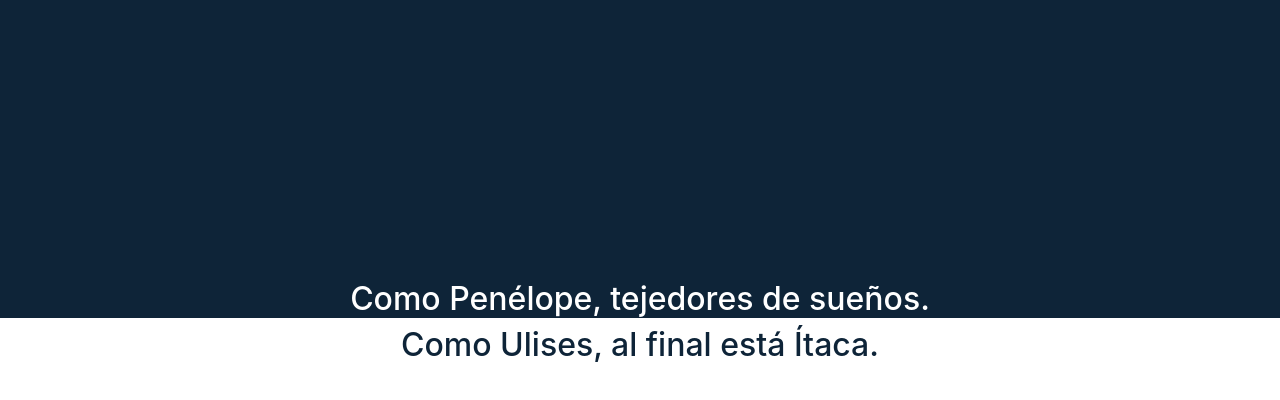
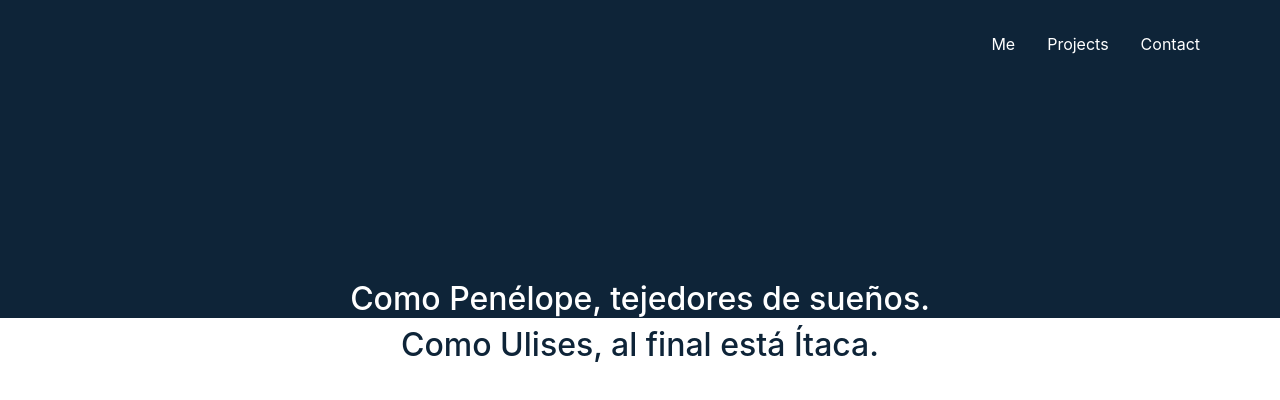
Before and after one commit to alvaromira/alvaromira.github.io, a plain HTML site: page index.html in a window 1280 px wide. Drawn offline with nearby package versions, Linux system fonts and the light colour scheme.

Commit message:
Update index.html

```diff
--- a/index.html
+++ b/index.html
@@ -6,9 +6,12 @@
         <link rel="stylesheet" href="css/main.css">
 	</head>
 	<body>
-
 <div class="intro-top-row blanco-sobre-azul">&nbsp;
-
+          <nav class="nav justify-content-end">
+            <a class="nav-link active" href="#">Me</a>
+            <a class="nav-link" href="#">Projects</a>
+            <a class="nav-link" href="#">Contact</a>
+          </nav>
 </div>
 
 <div class="intro-bottom-row azul-sobre-blanco">
```
